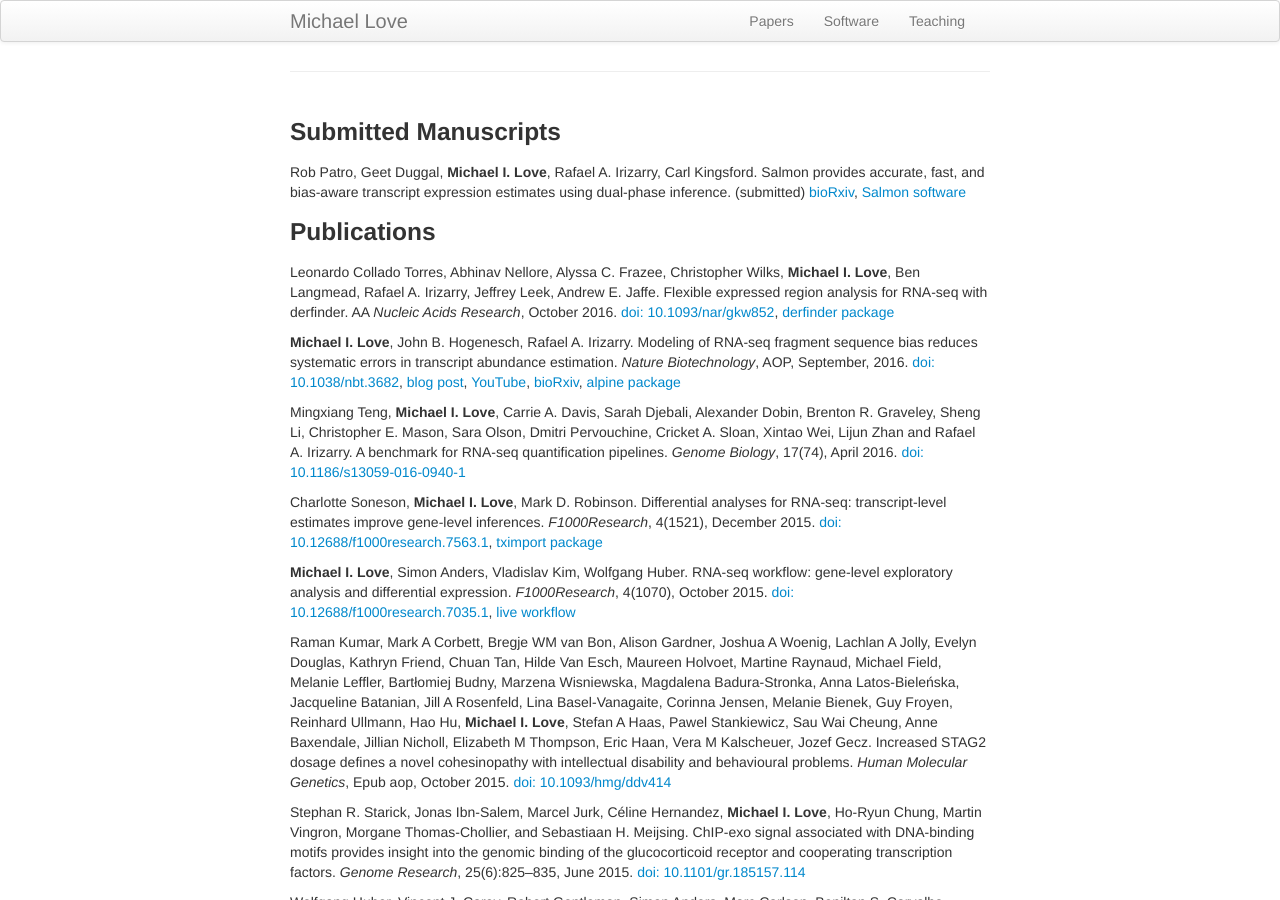
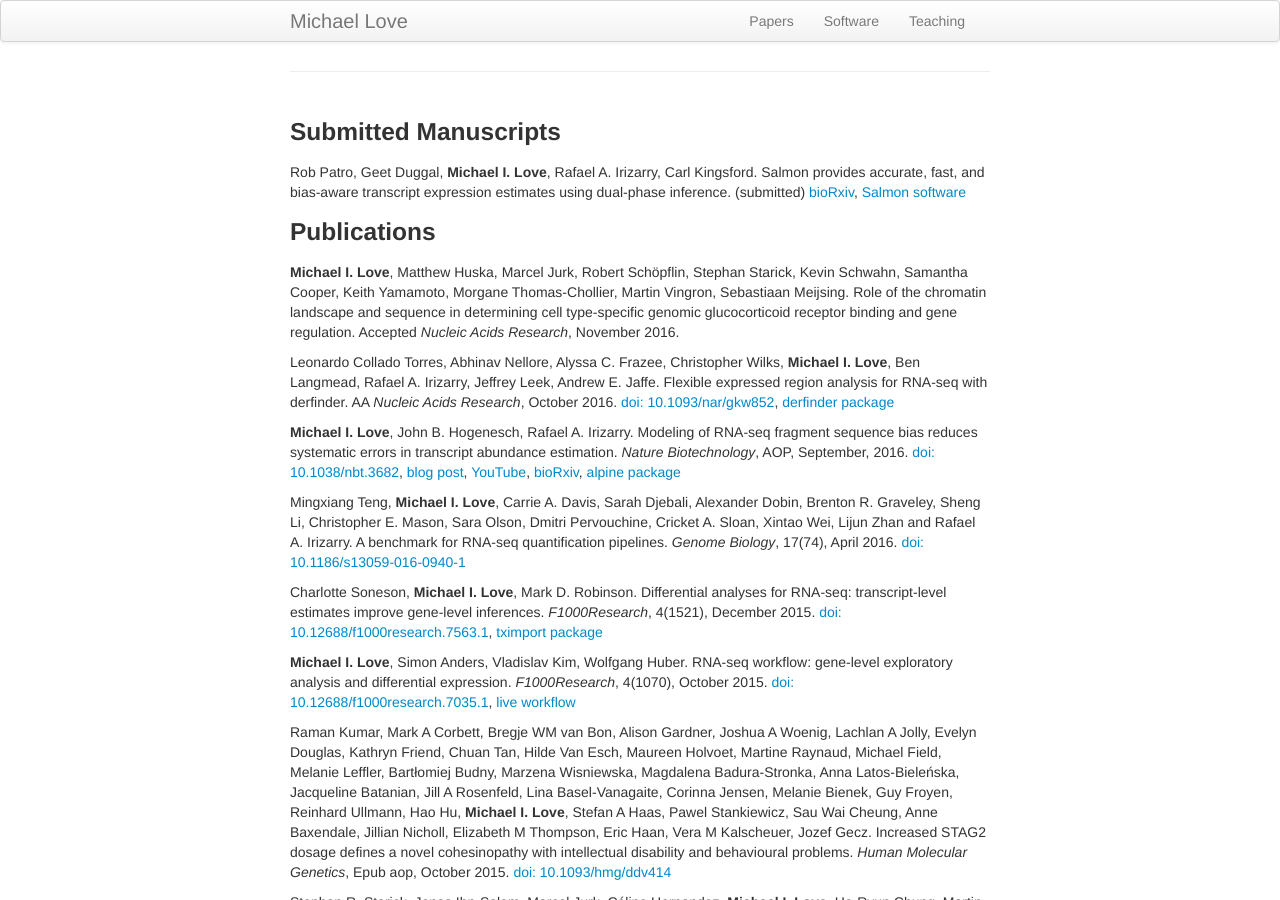
Before and after one commit to mikelove/mikelove.github.io, a Jekyll site: the page built from pages/papers.md, in a window 1280 px wide and 900 px high. Built offline with Jekyll 4.4.1, drawn with Linux system fonts in a browser that asks for light colours.

Commit message:
accepted

```diff
--- a/pages/papers.md
+++ b/pages/papers.md
@@ -12,6 +12,14 @@ estimates using dual-phase inference. (submitted)
 [Salmon software](https://combine-lab.github.io/salmon/)
 
 ### Publications
+
+**Michael I. Love**, Matthew Huska, Marcel Jurk, Robert Schöpflin,
+Stephan Starick, Kevin Schwahn, Samantha Cooper, Keith Yamamoto,
+Morgane Thomas-Chollier, Martin Vingron, Sebastiaan Meijsing.
+Role of the chromatin landscape and sequence in determining cell
+type-specific genomic glucocorticoid receptor binding and gene
+regulation.
+Accepted *Nucleic Acids Research*, November 2016.
 
 Leonardo Collado Torres, Abhinav Nellore, Alyssa C. Frazee,
 Christopher Wilks, **Michael I. Love**, Ben Langmead,
```
